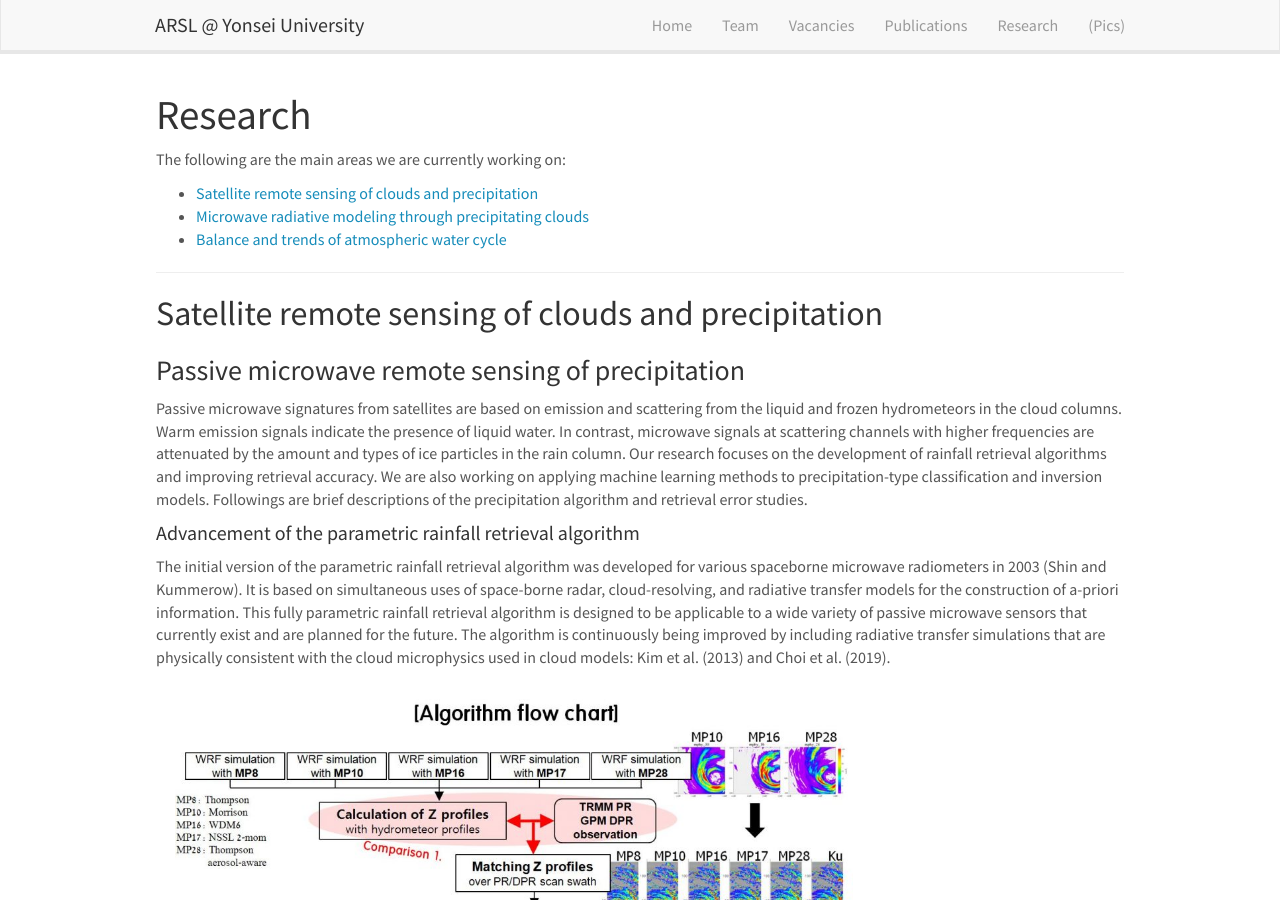
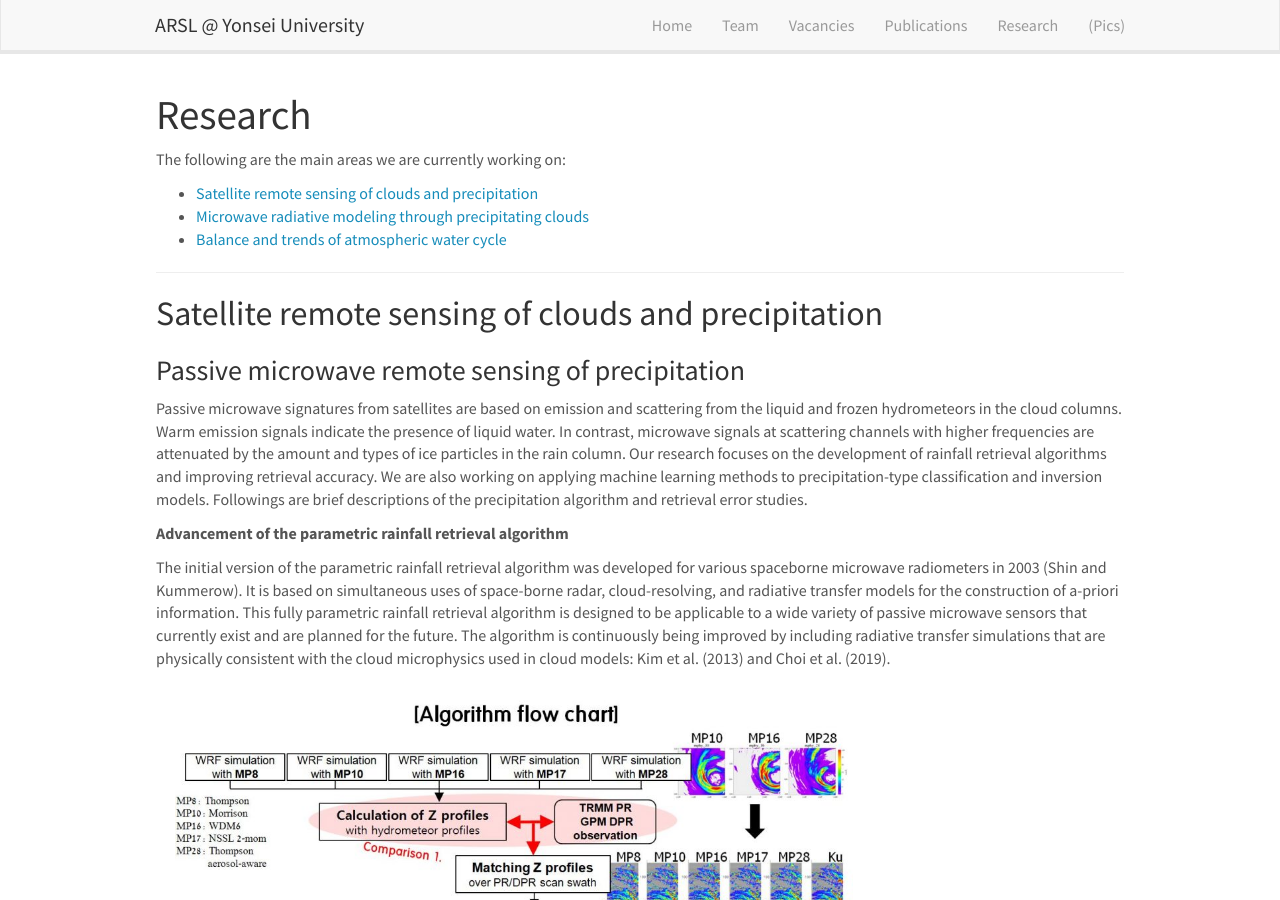
Before and after one commit to roo2003/roo2003.github.io, a Jekyll site: the page built from _pages/research.md, in a window 1280 px wide and 900 px high. Built offline with Jekyll 4.4.1, drawn with Linux system fonts in a browser that asks for light colours; nearby versions of some CDN libraries.

```diff
--- a/_pages/research.md
+++ b/_pages/research.md
@@ -22,7 +22,7 @@ The following are the main areas we are currently working on:
 
 Passive microwave signatures from satellites are based on emission and scattering from the liquid and frozen hydrometeors in the cloud columns. Warm emission signals indicate the presence of liquid water. In contrast, microwave signals at scattering channels with higher frequencies are attenuated by the amount and types of ice particles in the rain column. Our research focuses on the development of rainfall retrieval algorithms and improving retrieval accuracy. We are also working on applying machine learning methods to precipitation-type classification and inversion models. Followings are brief descriptions of the precipitation algorithm and retrieval error studies.
 
-#### Advancement of the parametric rainfall retrieval algorithm
+**Advancement of the parametric rainfall retrieval algorithm**
 
 The initial version of the parametric rainfall retrieval algorithm was developed for various spaceborne microwave radiometers in 2003 (Shin and Kummerow). It is based on simultaneous uses of space-borne radar, cloud-resolving, and radiative transfer models for the construction of a-priori information. This fully parametric rainfall retrieval algorithm is designed to be applicable to a wide variety of passive microwave sensors that currently exist and are planned for the future. The algorithm is continuously being improved by including radiative transfer simulations that are physically consistent with the cloud microphysics used in cloud models: Kim et al. (2013) and Choi et al. (2019).
 
```
